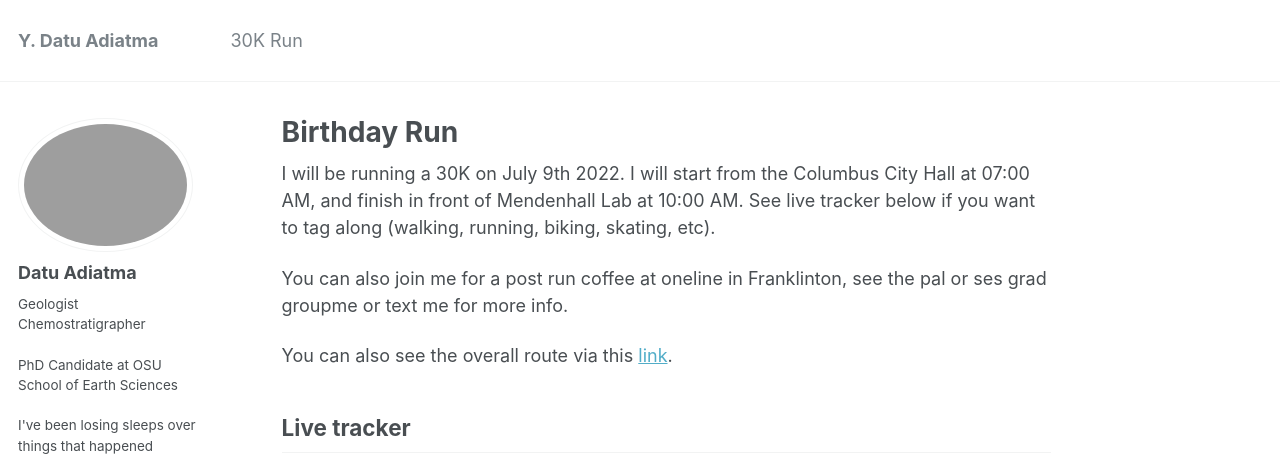
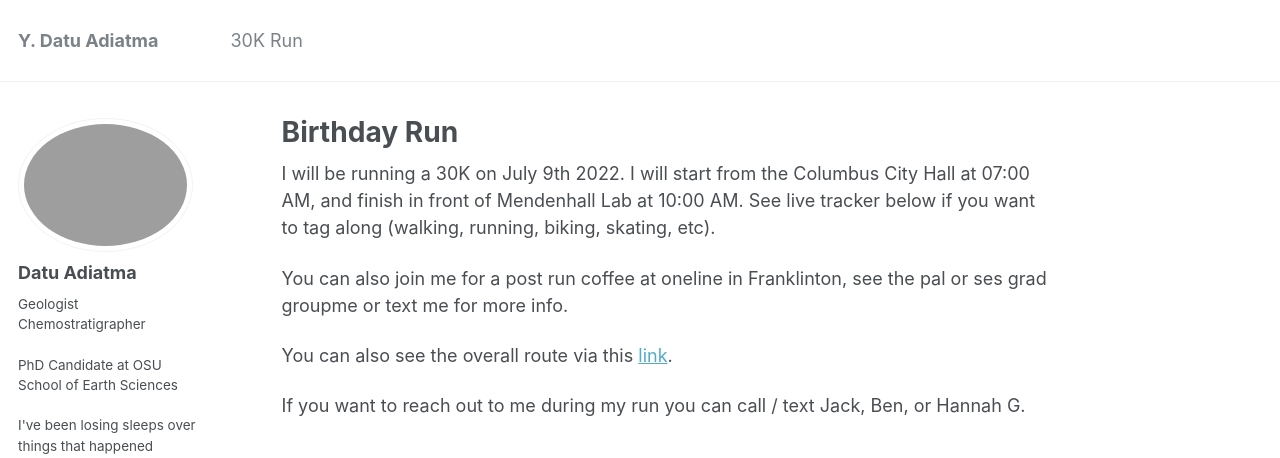
Before and after one commit to datuadiatma/datu.github.io, a Jekyll site: the page built from _pages/run30Kdatu.md, in a window 1280 px wide and 1400 px high. Shown: the top 458 px of the window. Built offline with Jekyll 4.4.1, drawn with Linux system fonts in a browser that asks for light colours; some web fonts are replaced.

Commit message:
change ratio iframe in run30kdatu

```diff
--- a/_pages/run30Kdatu.md
+++ b/_pages/run30Kdatu.md
@@ -14,12 +14,14 @@ You can also join me for a post run coffee at oneline in Franklinton, see the pa
 
 You can also see the overall route via this [link](https://www.strava.com/routes/2979585232167291318).
 
+If you want to reach out to me during my run you can call / text Jack, Ben, or Hannah G.
+
 ## Live tracker
 
 <style>
 .video-container {
     position: relative;
-    padding-bottom: 56.25%;
+    padding-bottom: 120%;
     padding-top: 35px;
     height: 0;
     overflow: hidden;
```
